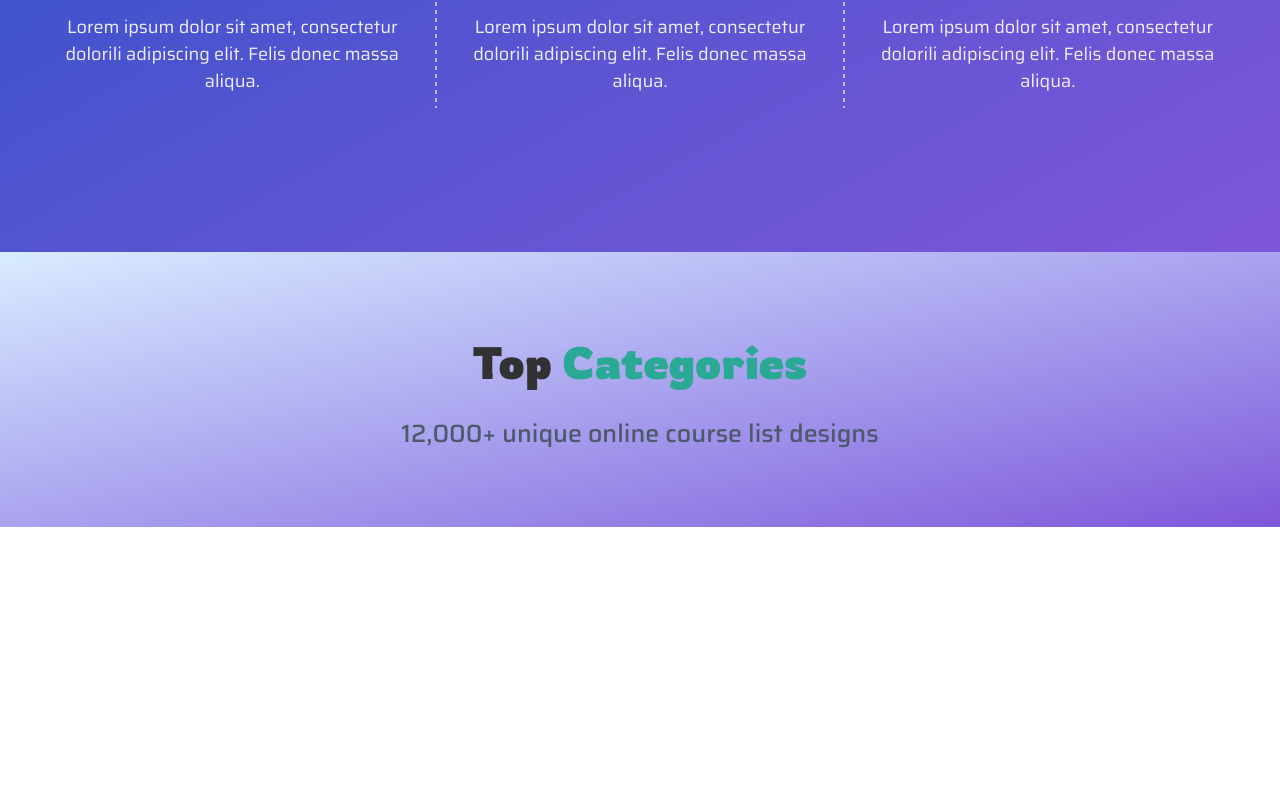
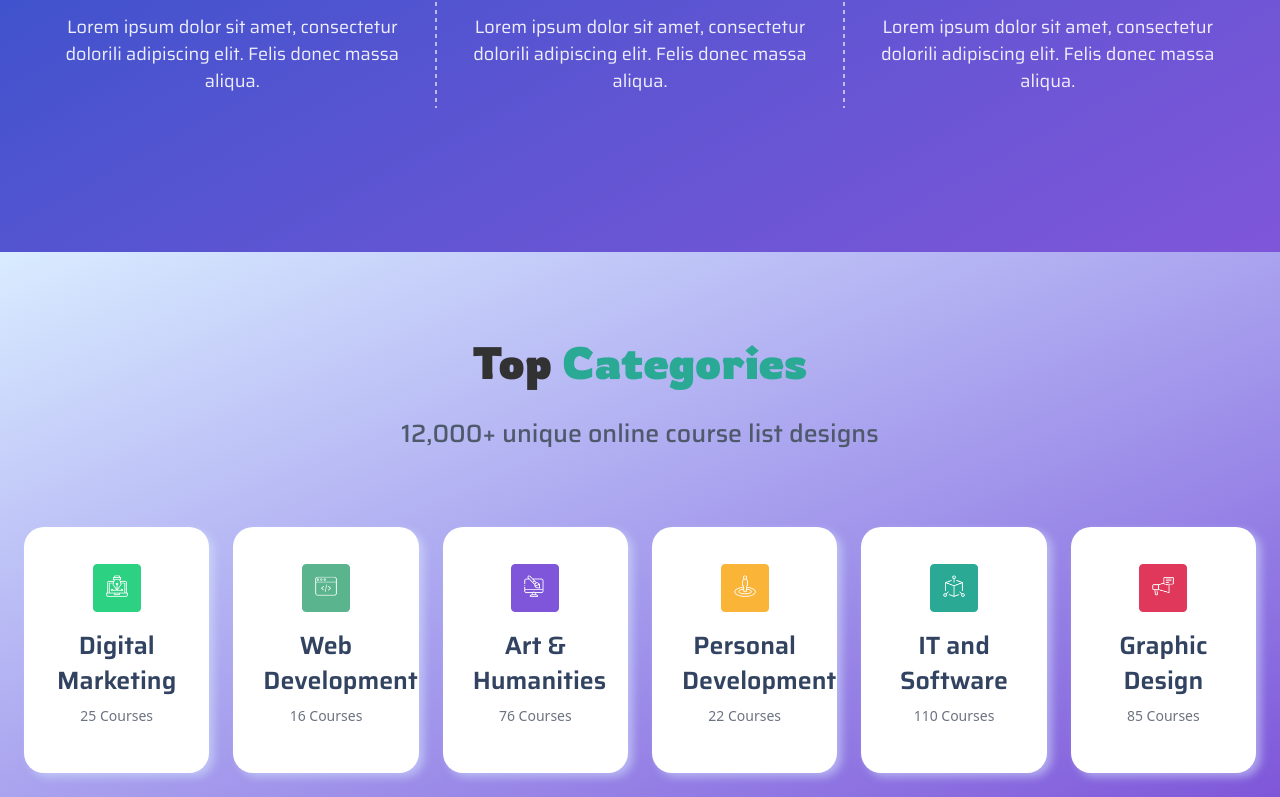
Before and after one commit to alma-mahmud/Edujarr-Education, a React (Vite) app: page / in a window 1280 px wide. Shown: the part 3230-4027 px from the top of the page. Before the commit the page ends 3757 px from the top, so only its background shows below. Built offline with nearby package versions, Linux system fonts and the light colour scheme.

Commit message:
Catarory

```diff
--- a/src/components/TopCategories/TopCategories.jsx
+++ b/src/components/TopCategories/TopCategories.jsx
@@ -7,15 +7,77 @@ import ITSoftware from '../../assets/Images/Top-Categories/categories5.png'
 import GraphicDesign from '../../assets/Images/Top-Categories/categories6.png'
 
 function TopCategories() {
+  const categories = [
+    {
+      id: 1,
+      title: 'Digital Marketing',
+      courses: 25,
+      icon: DigtalMarketing,
+    },
+    {
+      id: 2,
+      title: 'Web Development',
+      courses: 16,
+      icon: WebDevelopment,
+    },
+    {
+      id: 3,
+      title: 'Art & Humanities',
+      courses: 76,
+      icon: ArtHumanities,
+    },
+    {
+      id: 4,
+      title: 'Personal Development',
+      courses: 22,
+      icon: PersonalDevelopment,
+    },
+    {
+      id: 5,
+      title: 'IT and Software',
+      courses: 110,
+      icon: ITSoftware,
+    },
+    {
+      id: 6,
+      title: 'Graphic Design',
+      courses: 85,
+      icon: GraphicDesign,
+    },
+  ];
+
   return (
     <>
-    <section className='bg-linear-to-br from-[#D9ECFF] from-0% to-[#7F56D9] pt-20'>
+      <section className='bg-gradient-to-br from-[#D9ECFF] from-0% to-[#7F56D9] pt-20'>
         <div className='text-center'>
-            <h3 className='text-3xl sm:text-4xl md:text-[45px] text-[#323232] font-rowdies font-bold leading-7.5 sm:leading-14 md:leading-15 text-center pb-4 sm:pb-6 md:pb-7 px-4'>Top <span className='text-[#2AAA94]'>Categories</span></h3>
-            <p className='text-[#4E596B] text-[25px] font-saira font-medium leading-6.75 pb-20'>12,000+ unique online course list designs</p>
+          <h3 className='text-3xl sm:text-4xl md:text-[45px] text-[#323232] font-rowdies font-bold leading-7.5 sm:leading-14 md:leading-15 text-center pb-4 sm:pb-6 md:pb-7 px-4'>
+            Top <span className='text-[#2AAA94]'>Categories</span>
+          </h3>
+          <p className='text-[#4E596B] text-[25px] font-saira font-medium leading-6.75 pb-20'>
+            12,000+ unique online course list designs
+          </p>
         </div>
-        <div></div>
-    </section>
+        <div className="grid grid-cols-1 md:grid-cols-2 lg:grid-cols-3 xl:grid-cols-6 gap-6 px-6 pb-6">
+                {
+                categories.map((category) => (
+                  <div
+                    key={category.id}
+                    className="bg-white rounded-[20px] pt-[37px] px-[30px] pb-[47px] hover:scale-105 transition-transform duration-300 text-center"
+                    style={{
+                      filter: 'drop-shadow(5px 4px 4px rgba(217, 236, 255, 0.5))',
+                    }}>
+                    <div className="mb-4">
+                      <img src={category.icon} alt={category.title} className="w-12 h-12 mx-auto object-cover" />
+                    </div>
+                    <h3 className="text-[25px] text-[#324361] font-saira font-semibold leading-[35px] mb-2">
+                      {category.title}
+                    </h3>
+                    <p className="text-[#6B7280] text-sm">{category.courses} Courses</p>
+                  </div>
+                ))
+              }
+          </div>
+      </section>
     </>
   )
 }
```
